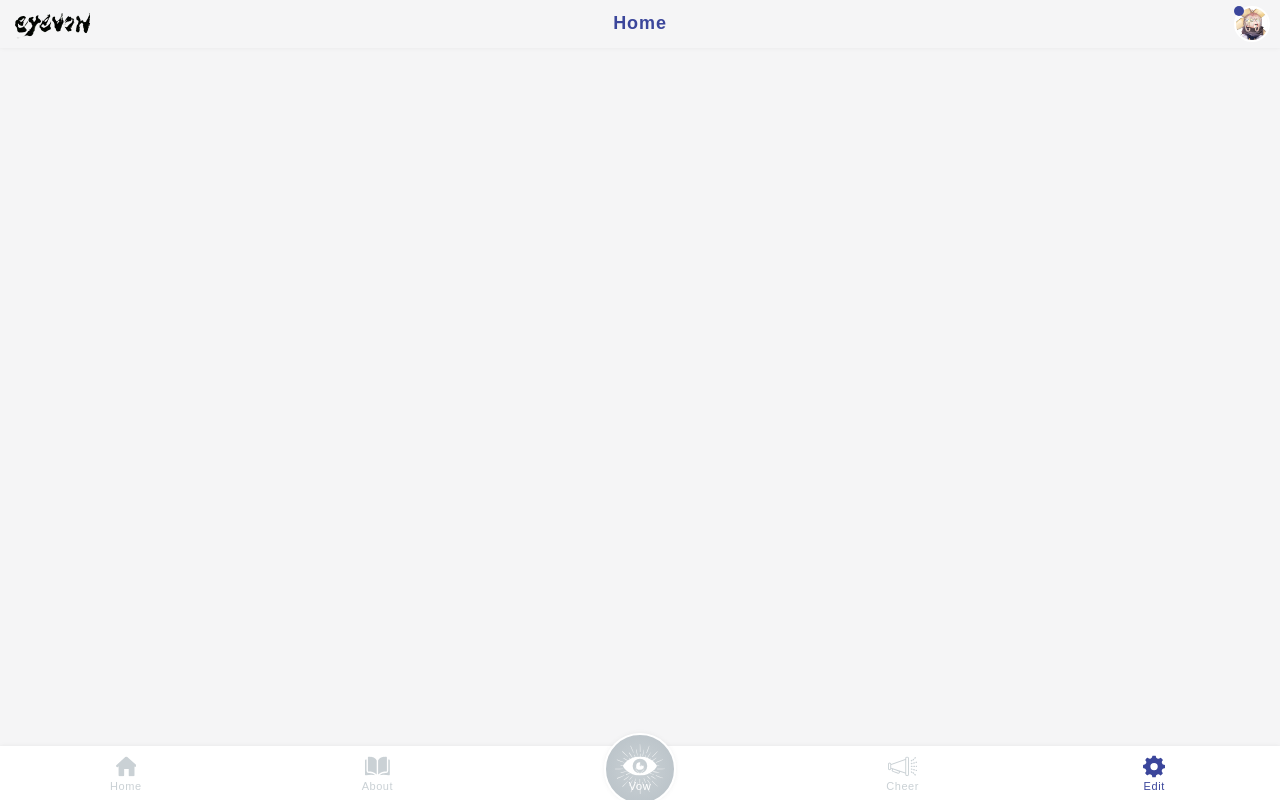
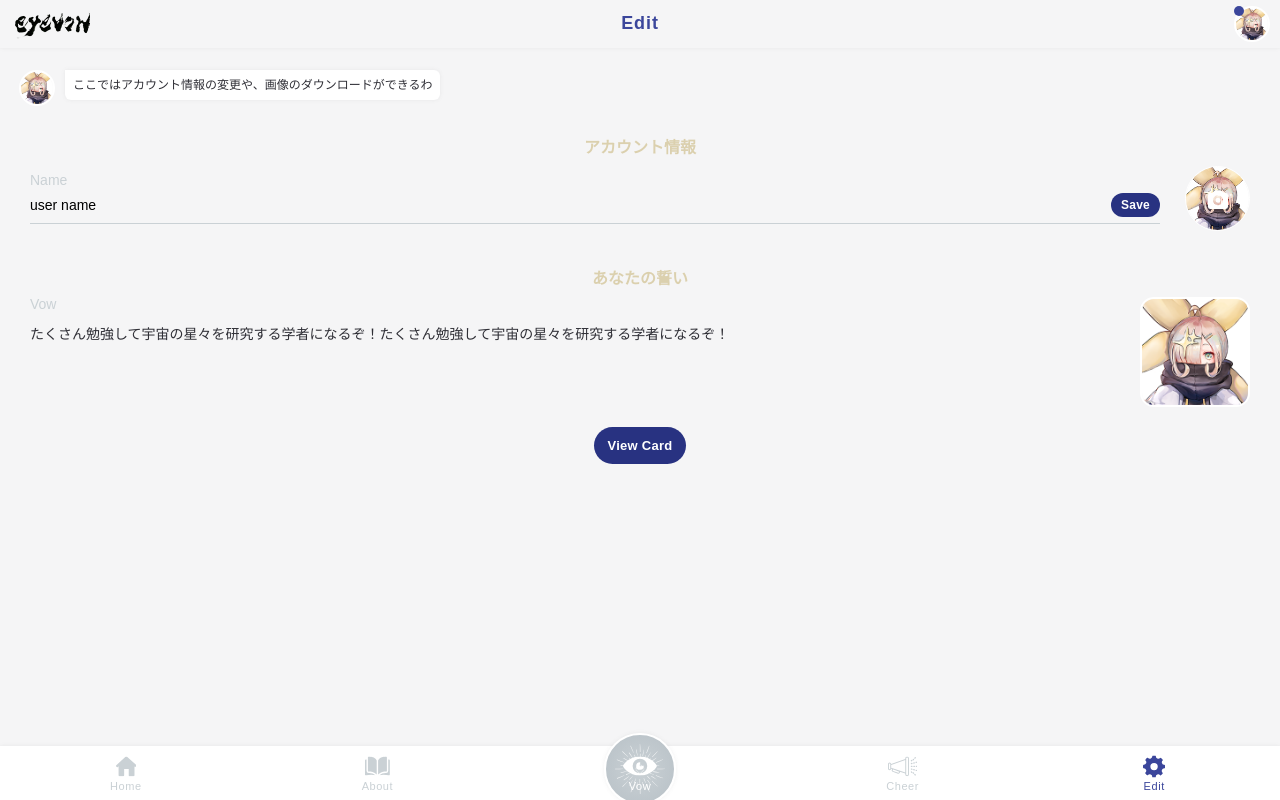
Before and after one commit to itoyu/eyevow, a Vue app: page /edit in a window 1280 px wide. Built offline with nearby package versions, Linux system fonts and the light colour scheme; what vue-js-toggle-button would draw is missing.

Commit message:
update Edit page

```diff
--- a/src/assets/style/_components.scss
+++ b/src/assets/style/_components.scss
@@ -64,6 +64,14 @@ a {
   font-size: 13px;
   border-radius: 26px;
   vertical-align: middle;
+  letter-spacing: 0.02em;
+  font-weight: 600;
+
+  &_min {
+    padding: 6px 10px;
+    font-size: 12px;
+    border-radius: 12px;
+  }
 
   &_sns {
     background: #ffffff;
@@ -81,6 +89,7 @@ a {
     background: $bg_def;
     color: $title_color;
   }
+
   &_check {
     padding: 8px 14px;
     svg {
@@ -94,6 +103,7 @@ a {
       }
     }
   }
+
   &_vow {
     svg {
       margin-right: 10px;
@@ -106,6 +116,14 @@ a {
         fill: #fff;
       }
     }
+  }
+
+  &_closePopup {
+    padding: 7px 10px;
+    font-size: 18px;
+    width: 40px;
+    height: 40px;
+    border-radius: 50%;
   }
 }
 
--- a/src/assets/style/_view-Edit.scss
+++ b/src/assets/style/_view-Edit.scss
@@ -3,38 +3,51 @@
   ========================================================================== */
 .edit {
   position: relative;
-  padding: 20px 0 80px;
+  // padding: 20px 0;
+
+  &_item {
+    margin-top: 40px;
+  }
 
   &_tit {
     text-align: center;
     margin-bottom: 10px;
-    // font-size: 20px;
+    font-size: 16px;
     color: $icon_notice;
   }
 
   .profile {
-    padding: 0 20px 40px;
+    padding: 0 30px;
     position: relative;
     display: flex;
     align-items: center;
 
     &_name {
       flex: 1;
+
       dt {
-        margin-bottom: 5px;
         color: $title_color;
       }
       dd {
+        display: flex;
+        align-items: center;
+        border-bottom: 1px solid $title_color;
+
         input {
-          width: 100%;
-          padding: 8px 0;
-          border-bottom: 1px solid $line_def;
+          padding: 10px 0;
+          background: none;
+          font-size: 14px;
+          flex: 1;
+        }
+        button {
+          margin-left: 10px;
         }
       }
     }
     &_photo {
+      margin-left: 10px;
       padding-left: 15px;
-      width: 95px;
+      width: 80px;
       dt {
         display: none;
       }
@@ -52,19 +65,22 @@
             transform: translate(-50%,-50%);
           }
         }
+        .file_upload {
+          input {
+            display: none;
+          }
+        }
       }
     }
   }
 
   .myvow {
-    padding: 0 20px 40px;
+    padding: 0 30px;
     position: relative;
     display: flex;
-    flex-wrap: wrap;
-    align-items: center;
+    // align-items: flex-start;
 
     &_txt {
-      margin-top: -10px;
       flex: 1;
 
       dt {
@@ -74,7 +90,6 @@
       dd {
         width: 100%;
         padding: 8px 0;
-        border-bottom: 1px solid $line_def;
         line-height: 1.5;
       }
     }
@@ -86,51 +101,50 @@
       }
       dd {
         figure {
-        }
-        p {
-          padding-top: 4px;
-          text-align: center;
-          //color: $title_color;
-          font-size: 12px;
+          border: 2px solid #fff;
+          border-radius: 14px;
+          overflow: hidden;
         }
       }
     }
-    &_preview {
-      width: 100%;
-      display: flex;
-      padding-top: 20px;
+  }
+  .preview {
+    margin: 20px 0 20px;
+    text-align: center;
+  }
 
-      dt {
-        flex: 1;
-        .btn {
-          width: 90%;
-        }
+  .btn_closePopup {
+    position: absolute;
+    left: 4px;
+    top: 4px;
+    transform: translate(50%,-50%);
+    z-index: 2;
+  }
+
+  .vow_complete_wrap {
+    position: relative;
+    margin: 0px auto 0;
+    width: calc(100% - 20px);
+
+    .vow_complete_text {
+      // margin-top: -2px;
+      padding: 15px 15px 12px;
+    }
+
+    .effect {
+      position: absolute;
+      width: 260px;
+
+      &.effect01 {
+        top: 10%;
+        left: -10%;
+        transform: rotate(90deg);
       }
-      dd {
-        width: 105px;
-        display: flex;
-        flex-wrap: wrap;
-        justify-content: space-between;
-        text-align: center;
-
-        .txt {
-          text-align: center;
-          width: 100%;
-        }
-        .btn_sns {
-          // width: 180%;
-          width: 40px;
-          height: 40px;
-          max-width: 100%;
-          overflow: hidden;
-        }
-      }
-      p {
-        margin-bottom: 10px;
-        color: $title_color;
-        text-align: center;
+      &.effect02 {
+        bottom: 10%;
+        right: -10%;
+        transform: rotate(-90deg);
       }
     }
   }
-
 }
--- a/src/components/Transform.vue
+++ b/src/components/Transform.vue
@@ -34,7 +34,6 @@ export default {
 
       promise
         .then((result) => {
-          console.log('result');
           console.log(result);
         })
         .catch((error) => {
--- a/src/components/VowComplete.vue
+++ b/src/components/VowComplete.vue
@@ -39,7 +39,7 @@
       <div class="popup_in">
         <div style="text-align: center;">
           <p style="margin-bottom: 20px;">Social login...</p>
-          <router-link  class="btn btn_vow" to="/mypage">Mypage</router-link>
+          <router-link  class="btn btn_vow" to="/">Home</router-link>
         </div>
       </div>
     </div>
--- a/src/router.js
+++ b/src/router.js
@@ -75,15 +75,15 @@ const router  = new Router({
       meta: { title:'Cheer' }
     },
     {
-      path: '/mypage',
-      name: 'mypage',
-      component: () => import(/* webpackChunkName: "about" */ './views/Mypage.vue'),
-      meta: { title:'Mypage' }
+      path: '/edit',
+      name: 'edit',
+      component: () => import(/* webpackChunkName: "about" */ './views/Edit.vue'),
+      meta: { title:'Edit' }
     },
     {
-      path: '/mypage/review',
-      name: 'mypageReview',
-      component: () => import(/* webpackChunkName: "about" */ './views/Edit.vue'),
+      path: '/edit/review',
+      name: 'editReview',
+      component: () => import(/* webpackChunkName: "about" */ './views/EditReview.vue'),
       meta: { title:'Edit' }
     },
     {
--- a/src/views/Edit.vue
+++ b/src/views/Edit.vue
@@ -1,14 +1,114 @@
 <template>
-  <div class="edit_review">
-    <img alt="" src="@/assets/img/eyevow/character_illust_02.png">
+  <div class="edit">
+    <!-- <h1 class="page_title">Account</h1> -->
+    <div class="page_lead">
+      <p class="chat_item">
+        <span class="icon"><img alt="profile icon" src="@/assets/img/eyevow/icon_illust_01.png"></span>
+        <span class="txt">ここではアカウント情報の変更や、画像のダウンロードができるわ</span>
+      </p>
+    </div>
+
+    <div class="edit_item">
+      <h2 class="edit_tit">アカウント情報</h2>
+      <div class="profile">
+        <dl class="profile_name">
+          <dt>Name</dt>
+          <dd>
+            <input type="text" name="profile_name" value="user name" />
+            <button @click="updateProfile" :class="{'disabled': updateProfileReady}" class="btn btn_min">Save</button>
+          </dd>
+        </dl>
+        <dl class="profile_photo">
+          <dt>Photo</dt>
+          <dd>
+            <figure>
+              <label for="file_upload" class="file_upload">
+                <img alt="" src="@/assets/img/eyevow/icon_illust_01.png">
+                <span class="cover"><img alt="" src="@/assets/img/icon_camera.svg"></span>
+                <input type="file" id="file_upload" @change="updateProfilePhoto" />
+              </label>
+            </figure>
+          </dd>
+        </dl>
+      </div>
+    </div>
+
+    <div class="edit_item">
+      <h2 class="edit_tit">あなたの誓い</h2>
+      <div class="myvow">
+        <dl class="myvow_txt">
+          <dt>Vow</dt>
+          <dd>たくさん勉強して宇宙の星々を研究する学者になるぞ！たくさん勉強して宇宙の星々を研究する学者になるぞ！</dd>
+        </dl>
+        <dl class="myvow_type">
+          <dt>Type</dt>
+          <dd>
+            <figure>
+              <img alt="" src="@/assets/img/eyevow/icon_illust_01.png">
+            </figure>
+          </dd>
+        </dl>
+      </div>
+      <div class="preview">
+        <button @click="openPopup" class="btn btn_normal">View Card</button>
+      </div>
+    </div>
+
+    <div class="popup popup_confirm">
+      <div class="popup_in">
+        <button @click="closePopup" class="btn btn_closePopup">×</button>
+        <div class="vow_complete_wrap">
+          <div class="vow_complete_img">
+            <figure class="img"><img alt="" src="@/assets/img/eyevow/character_illust_02.png"></figure>
+          </div>
+          <div class="vow_complete_text">
+            <p>たくさん勉強して宇宙の星々を研究する学者になるぞ！</p>
+          </div>
+          <span class="effect effect01"><img alt="" src="@/assets/img/effect_card.gif"></span>
+          <span class="effect effect02"><img alt="" src="@/assets/img/effect_card.gif"></span>
+        </div>
+      </div>
+    </div>
   </div>
+
 </template>
 
 <script>
 
 export default {
+  data() {
+    return {
+      edit: false
+    }
+  },
+  methods: {
+    init: function() {
+      document.querySelector('body').classList.remove('focus');
+    },
+    updateProfile: function() {
+      console.log('updateProfile');
+    },
+    // プロフィール画像の変更
+    updateProfilePhoto: function(e) {
+      console.log(e);
+      const file = e.srcElement.files[0];
+
+    },
+    openPopup: function() {
+      document.querySelector('.popup').classList.add('show');
+    },
+    closePopup: function() {
+      document.querySelector('.popup').classList.remove('show');
+    }
+  },
+  computed: {
+    updateProfileReady() {
+      return (this.edit) ? false : true;
+    }
+  },
   created() {
-
+    this.init();
+    this.$store.commit('countup')
   }
 }
 </script>
--- /dev/null
+++ b/src/views/EditReview.vue
@@ -0,0 +1,14 @@
+<template>
+  <div class="edit_review">
+    <img alt="" src="@/assets/img/eyevow/character_illust_02.png">
+  </div>
+</template>
+
+<script>
+
+export default {
+  created() {
+
+  }
+}
+</script>
--- a/src/views/Mypage.vue
+++ /dev/null
@@ -1,70 +0,0 @@
-<template>
-  <div class="edit">
-    <!-- <h1 class="page_title">Account</h1> -->
-
-    <h2 class="edit_tit">Account</h2>
-    <div class="profile">
-      <dl class="profile_name">
-        <dt>Name</dt>
-        <dd><input type="text" name="profile_name" value="user name" /></dd>
-      </dl>
-      <dl class="profile_photo">
-        <dt>Photo</dt>
-        <dd>
-          <router-link to="/edit/photo" class="profile_img_edit">
-            <figure>
-              <img alt="" src="@/assets/img/eyevow/icon_illust_01.png">
-              <span class="cover"><img alt="" src="@/assets/img/icon_camera.svg"></span>
-            </figure>
-          </router-link>
-        </dd>
-      </dl>
-    </div>
-
-    <h2 class="edit_tit">My vow</h2>
-    <div class="myvow">
-      <dl class="myvow_txt">
-        <dt>Vow</dt>
-        <dd>たくさん勉強して宇宙の星々を研究する学者になるぞ！</dd>
-      </dl>
-      <dl class="myvow_type">
-        <dt>Type</dt>
-        <dd>
-          <figure>
-            <img alt="" src="@/assets/img/eyevow/icon_illust_01.png">
-          </figure>
-          <p>Illust</p>
-        </dd>
-      </dl>
-      <dl class="myvow_preview">
-        <dt>
-          <p class="txt">eyevowの画像が確認できます。</p>
-          <router-link to="/edit/review" class="btn btn_normal">View</router-link>
-        </dt>
-        <dd>
-          <p class="txt">Share</p>
-          <a href="#" class="btn btn_sns" target="_blank">
-            <img alt="Share to Twitter" src="@/assets/img/icon_twitter.svg">
-          </a>
-          <a href="#" class="btn btn_sns" target="_blank">
-            <img alt="Share to Line" src="@/assets/img/icon_line.svg">
-          </a>
-        </dd>
-      </dl>
-    </div>
-  </div>
-
-</template>
-
-<script>
-
-export default {
-  created() {
-    // display store data
-    // console.log('edit vue:' + this.$store.state.count);
-
-    // count up store counter(commit method)
-    this.$store.commit('countup')
-  }
-}
-</script>
```
Also changed, not shown: src/assets/img/effect_card.gif (added).
